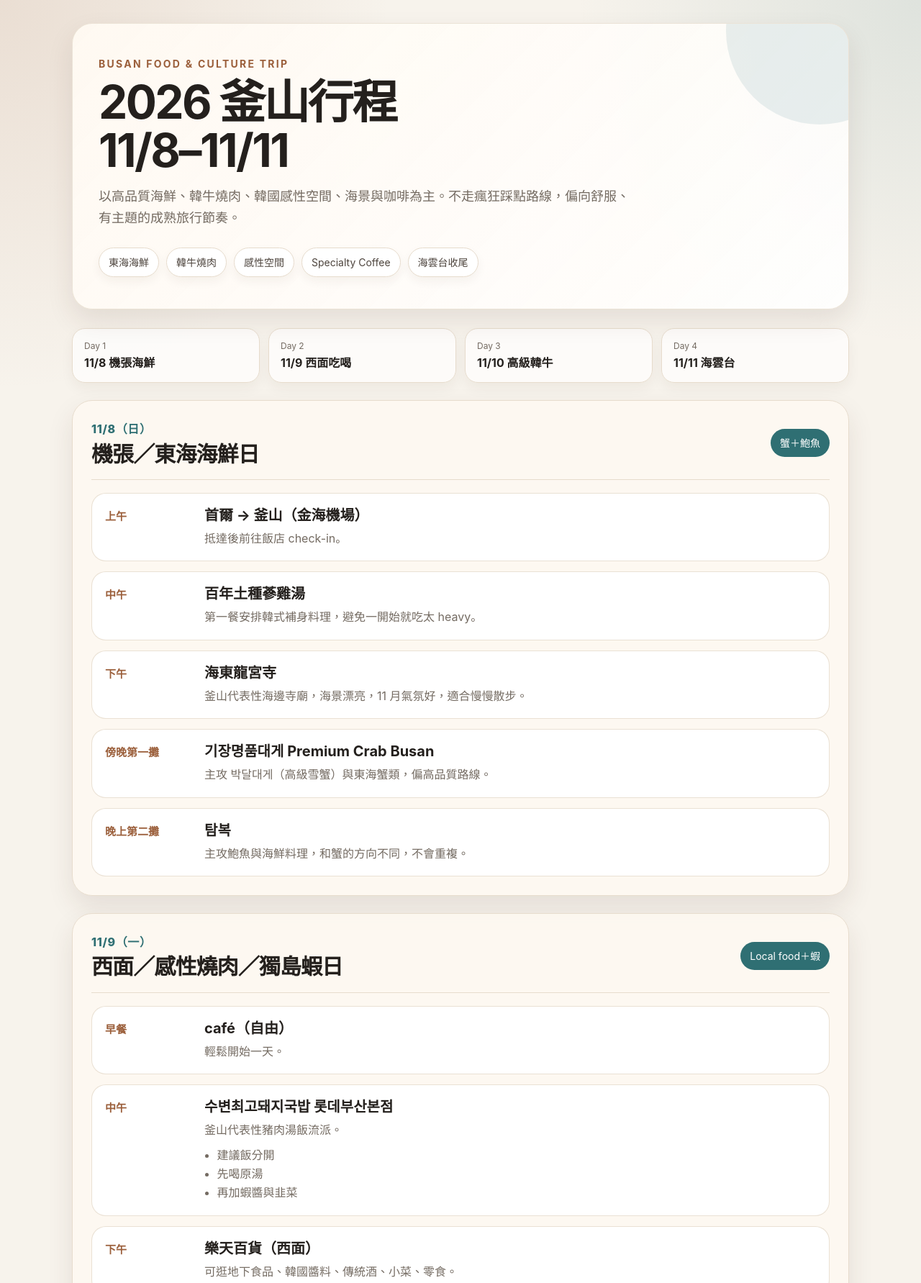
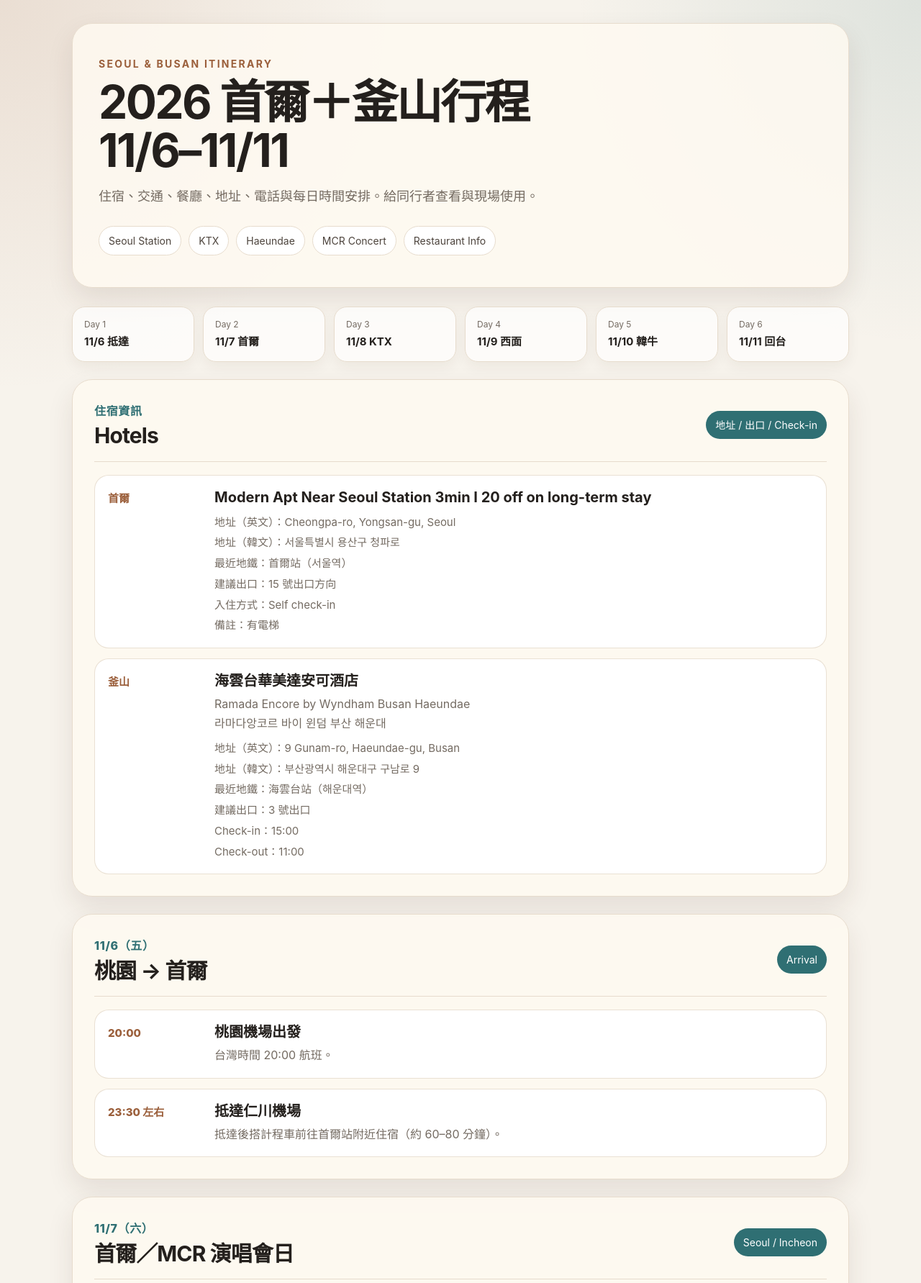
Before and after one commit to choyote/busan-trip_261106, a plain HTML site: page index.html in a window 1280 px wide. Shown: the top 1783 px of the page at 72% size. Drawn offline with Linux system fonts and the light colour scheme.

Commit message:
Add files via upload

```diff
--- a/index.html
+++ b/index.html
@@ -3,307 +3,143 @@
 <head>
 <meta charset="utf-8" />
 <meta name="viewport" content="width=device-width, initial-scale=1" />
-  <title>2026 釜山行程｜11/8–11/11</title>
+<title>2026 首爾＋釜山行程｜11/6–11/11</title>
 <style>
-    :root{
-      --bg:#f7f3ec;
-      --paper:#fffaf2;
-      --ink:#24201d;
-      --muted:#746b62;
-      --line:#e7dccd;
-      --accent:#9b5f3b;
-      --accent2:#2f6f73;
-      --card:#ffffff;
-      --shadow:0 16px 36px rgba(64,42,26,.10);
-    }
+:root{--bg:#f7f3ec;--ink:#24201d;--muted:#746b62;--line:#e7dccd;--accent:#9b5f3b;--accent2:#2f6f73;--card:#fff;--shadow:0 16px 36px rgba(64,42,26,.10)}
 *{box-sizing:border-box}
-    body{
-      margin:0;
-      font-family: -apple-system, BlinkMacSystemFont, "Segoe UI", "Noto Sans TC",
-        "PingFang TC", "Microsoft JhengHei", Arial, sans-serif;
-      color:var(--ink);
-      background:
-        radial-gradient(circle at top left, rgba(155,95,59,.14), transparent 34rem),
-        radial-gradient(circle at top right, rgba(47,111,115,.12), transparent 30rem),
-        var(--bg);
-      line-height:1.65;
-    }
+body{margin:0;font-family:-apple-system,BlinkMacSystemFont,"Segoe UI","Noto Sans TC","PingFang TC","Microsoft JhengHei",Arial,sans-serif;color:var(--ink);background:radial-gradient(circle at top left,rgba(155,95,59,.14),transparent 34rem),radial-gradient(circle at top right,rgba(47,111,115,.12),transparent 30rem),var(--bg);line-height:1.65}
 .wrap{max-width:1120px;margin:0 auto;padding:32px 20px 64px}
-    header{
-      padding:44px 36px;
-      border-radius:28px;
-      background:linear-gradient(135deg, rgba(255,250,242,.96), rgba(255,255,255,.88));
-      box-shadow:var(--shadow);
-      border:1px solid rgba(231,220,205,.8);
-      position:relative;
-      overflow:hidden;
-    }
-    header:after{
-      content:"";
-      position:absolute;
-      width:260px;height:260px;border-radius:50%;
-      background:rgba(47,111,115,.10);
-      right:-90px;top:-120px;
-    }
-    .eyebrow{
-      font-size:14px;
-      letter-spacing:.16em;
-      text-transform:uppercase;
-      color:var(--accent);
-      font-weight:700;
-      margin-bottom:8px;
-    }
-    h1{
-      font-size:clamp(34px, 6vw, 64px);
-      line-height:1.05;
-      margin:0 0 16px;
-      letter-spacing:-.04em;
-    }
-    .subtitle{
-      max-width:740px;
-      color:var(--muted);
-      font-size:18px;
-      margin:0;
-    }
+header,.day,.info{background:rgba(255,250,242,.82);border:1px solid var(--line);border-radius:28px;padding:30px;box-shadow:var(--shadow)}
+header{padding:44px 36px}
+.eyebrow{font-size:14px;letter-spacing:.16em;text-transform:uppercase;color:var(--accent);font-weight:700;margin-bottom:8px}
+h1{font-size:clamp(34px,6vw,64px);line-height:1.05;margin:0 0 16px;letter-spacing:-.04em}
+.subtitle{max-width:780px;color:var(--muted);font-size:18px;margin:0}
 .tags{display:flex;gap:10px;flex-wrap:wrap;margin-top:26px}
-    .tag{
-      background:#fff;
-      border:1px solid var(--line);
-      color:#4d443d;
-      padding:8px 13px;
-      border-radius:999px;
-      font-size:14px;
-      box-shadow:0 6px 14px rgba(64,42,26,.05);
-    }
-    nav{
-      margin:26px 0 24px;
-      display:grid;
-      grid-template-columns:repeat(4,1fr);
-      gap:12px;
-    }
-    nav a{
-      text-decoration:none;
-      color:var(--ink);
-      background:rgba(255,255,255,.72);
-      border:1px solid var(--line);
-      border-radius:18px;
-      padding:14px 16px;
-      box-shadow:0 8px 18px rgba(64,42,26,.05);
-      transition:.18s ease;
-    }
-    nav a:hover{transform:translateY(-2px);box-shadow:var(--shadow)}
-    nav small{display:block;color:var(--muted);font-size:12px}
-    nav strong{font-size:16px}
-    .grid{display:grid;grid-template-columns:1fr;gap:24px}
-    .day{
-      background:rgba(255,250,242,.78);
-      border:1px solid var(--line);
-      border-radius:28px;
-      padding:26px;
-      box-shadow:var(--shadow);
-    }
-    .day-head{
-      display:flex;
-      align-items:flex-start;
-      justify-content:space-between;
-      gap:18px;
-      margin-bottom:18px;
-      border-bottom:1px solid var(--line);
-      padding-bottom:18px;
-    }
-    .date{
-      color:var(--accent2);
-      font-weight:800;
-      letter-spacing:.04em;
-      margin-bottom:4px;
-    }
-    h2{
-      margin:0;
-      font-size:30px;
-      letter-spacing:-.03em;
-      line-height:1.15;
-    }
-    .theme{
-      align-self:center;
-      color:#fff;
-      background:var(--accent2);
-      border-radius:999px;
-      padding:8px 13px;
-      font-size:14px;
-      white-space:nowrap;
-    }
+.tag{background:#fff;border:1px solid var(--line);color:#4d443d;padding:8px 13px;border-radius:999px;font-size:14px}
+nav{margin:26px 0 24px;display:grid;grid-template-columns:repeat(6,1fr);gap:12px}
+nav a{text-decoration:none;color:var(--ink);background:rgba(255,255,255,.72);border:1px solid var(--line);border-radius:18px;padding:14px 16px;box-shadow:0 8px 18px rgba(64,42,26,.05)}
+nav small{display:block;color:var(--muted);font-size:12px} nav strong{font-size:15px}
+.grid{display:grid;gap:24px}
+.day-head,.info-head{display:flex;justify-content:space-between;gap:18px;margin-bottom:18px;border-bottom:1px solid var(--line);padding-bottom:18px}
+.date{color:var(--accent2);font-weight:800;letter-spacing:.04em;margin-bottom:4px}
+h2{margin:0;font-size:30px;letter-spacing:-.03em;line-height:1.15}
+.theme{align-self:center;color:#fff;background:var(--accent2);border-radius:999px;padding:8px 13px;font-size:14px;white-space:nowrap}
 .timeline{display:grid;gap:14px}
-    .item{
-      display:grid;
-      grid-template-columns:120px 1fr;
-      gap:18px;
-      background:var(--card);
-      border:1px solid rgba(231,220,205,.85);
-      border-radius:20px;
-      padding:18px;
-    }
-    .time{
-      color:var(--accent);
-      font-weight:800;
-      font-size:15px;
-      padding-top:2px;
-    }
-    .item h3{
-      margin:0 0 6px;
-      font-size:20px;
-      line-height:1.25;
-    }
+.item{display:grid;grid-template-columns:130px 1fr;gap:18px;background:var(--card);border:1px solid rgba(231,220,205,.85);border-radius:20px;padding:18px}
+.time{color:var(--accent);font-weight:800;font-size:15px;padding-top:2px}
+.item h3{margin:0 0 6px;font-size:20px;line-height:1.25}
 .item p{margin:0;color:var(--muted)}
 ul{margin:8px 0 0 1.1em;padding:0;color:var(--muted)}
-    .note{
-      margin-top:22px;
-      border-left:5px solid var(--accent);
-      background:rgba(155,95,59,.08);
-      border-radius:16px;
-      padding:16px 18px;
-      color:#5d4638;
-    }
-    .summary{
-      margin-top:26px;
-      display:grid;
-      grid-template-columns:repeat(4,1fr);
-      gap:14px;
-    }
-    .summary-card{
-      background:#fff;
-      border:1px solid var(--line);
-      border-radius:20px;
-      padding:18px;
-      box-shadow:0 8px 18px rgba(64,42,26,.05);
-    }
+.meta{margin-top:10px;display:grid;gap:4px;color:var(--muted);font-size:15px}
+.meta span{display:block}
+table{width:100%;border-collapse:separate;border-spacing:0;margin-top:10px;overflow:hidden;border-radius:16px;border:1px solid var(--line);background:#fff}
+th,td{padding:11px 13px;border-bottom:1px solid var(--line);text-align:left}
+th{background:#f2e7d8;color:#493a30} tr:last-child td{border-bottom:none}
+.summary{margin-top:26px;display:grid;grid-template-columns:repeat(3,1fr);gap:14px}
+.summary-card{background:#fff;border:1px solid var(--line);border-radius:20px;padding:18px;box-shadow:0 8px 18px rgba(64,42,26,.05)}
 .summary-card strong{display:block;margin-bottom:4px;color:var(--accent2)}
-    .print{
-      margin-top:28px;
-      text-align:center;
-      color:var(--muted);
-      font-size:14px;
-    }
-    @media(max-width:820px){
-      nav,.summary{grid-template-columns:1fr 1fr}
-      .day-head{display:block}
-      .theme{display:inline-block;margin-top:12px}
-      .item{grid-template-columns:1fr}
-      .time{font-size:14px}
-    }
-    @media(max-width:520px){
-      .wrap{padding:18px 12px 42px}
-      header,.day{border-radius:22px;padding:24px 18px}
-      nav,.summary{grid-template-columns:1fr}
-      h2{font-size:25px}
-    }
-    @media print{
-      body{background:#fff}
-      .wrap{max-width:none;padding:0}
-      header,.day,.summary-card,.item{box-shadow:none;break-inside:avoid}
-      nav{display:none}
-    }
+.print{margin-top:28px;text-align:center;color:var(--muted);font-size:14px}
+@media(max-width:920px){nav,.summary{grid-template-columns:1fr 1fr}.day-head,.info-head{display:block}.theme{display:inline-block;margin-top:12px}.item{grid-template-columns:1fr}}
+@media(max-width:520px){.wrap{padding:18px 12px 42px}header,.day,.info{border-radius:22px;padding:24px 18px}nav,.summary{grid-template-columns:1fr}h2{font-size:25px}th,td{font-size:14px}}
+@media print{body{background:#fff}.wrap{max-width:none;padding:0}header,.day,.info,.summary-card,.item{box-shadow:none;break-inside:avoid}nav{display:none}}
 </style>
 </head>
 <body>
 <div class="wrap">
 <header>
-      <div class="eyebrow">Busan Food & Culture Trip</div>
-      <h1>2026 釜山行程<br>11/8–11/11</h1>
-      <p class="subtitle">以高品質海鮮、韓牛燒肉、韓國感性空間、海景與咖啡為主。不走瘋狂踩點路線，偏向舒服、有主題的成熟旅行節奏。</p>
-      <div class="tags">
-        <span class="tag">東海海鮮</span>
-        <span class="tag">韓牛燒肉</span>
-        <span class="tag">感性空間</span>
-        <span class="tag">Specialty Coffee</span>
-        <span class="tag">海雲台收尾</span>
-      </div>
+<div class="eyebrow">Seoul & Busan Itinerary</div>
+<h1>2026 首爾＋釜山行程<br>11/6–11/11</h1>
+<p class="subtitle">住宿、交通、餐廳、地址、電話與每日時間安排。給同行者查看與現場使用。</p>
+<div class="tags"><span class="tag">Seoul Station</span><span class="tag">KTX</span><span class="tag">Haeundae</span><span class="tag">MCR Concert</span><span class="tag">Restaurant Info</span></div>
 </header>
 
 <nav>
-      <a href="#d1108"><small>Day 1</small><strong>11/8 機張海鮮</strong></a>
-      <a href="#d1109"><small>Day 2</small><strong>11/9 西面吃喝</strong></a>
-      <a href="#d1110"><small>Day 3</small><strong>11/10 高級韓牛</strong></a>
-      <a href="#d1111"><small>Day 4</small><strong>11/11 海雲台</strong></a>
+<a href="#d1106"><small>Day 1</small><strong>11/6 抵達</strong></a>
+<a href="#d1107"><small>Day 2</small><strong>11/7 首爾</strong></a>
+<a href="#d1108"><small>Day 3</small><strong>11/8 KTX</strong></a>
+<a href="#d1109"><small>Day 4</small><strong>11/9 西面</strong></a>
+<a href="#d1110"><small>Day 5</small><strong>11/10 韓牛</strong></a>
+<a href="#d1111"><small>Day 6</small><strong>11/11 回台</strong></a>
 </nav>
 
 <section class="grid">
+<article class="info" id="hotel">
+<div class="info-head"><div><div class="date">住宿資訊</div><h2>Hotels</h2></div><div class="theme">地址 / 出口 / Check-in</div></div>
+<div class="timeline">
+<div class="item"><div class="time">首爾</div><div><h3>Modern Apt Near Seoul Station 3min I 20 off on long-term stay</h3><div class="meta"><span>地址（英文）：Cheongpa-ro, Yongsan-gu, Seoul</span><span>地址（韓文）：서울특별시 용산구 청파로</span><span>最近地鐵：首爾站（서울역）</span><span>建議出口：15 號出口方向</span><span>入住方式：Self check-in</span><span>備註：有電梯</span></div></div></div>
+<div class="item"><div class="time">釜山</div><div><h3>海雲台華美達安可酒店</h3><p>Ramada Encore by Wyndham Busan Haeundae<br>라마다앙코르 바이 윈덤 부산 해운대</p><div class="meta"><span>地址（英文）：9 Gunam-ro, Haeundae-gu, Busan</span><span>地址（韓文）：부산광역시 해운대구 구남로 9</span><span>最近地鐵：海雲台站（해운대역）</span><span>建議出口：3 號出口</span><span>Check-in：15:00</span><span>Check-out：11:00</span></div></div></div>
+</div>
+</article>
+
+<article class="day" id="d1106">
+<div class="day-head"><div><div class="date">11/6（五）</div><h2>桃園 → 首爾</h2></div><div class="theme">Arrival</div></div>
+<div class="timeline">
+<div class="item"><div class="time">20:00</div><div><h3>桃園機場出發</h3><p>台灣時間 20:00 航班。</p></div></div>
+<div class="item"><div class="time">23:30 左右</div><div><h3>抵達仁川機場</h3><p>抵達後搭計程車前往首爾站附近住宿（約 60–80 分鐘）。</p></div></div>
+</div>
+</article>
+
+<article class="day" id="d1107">
+<div class="day-head"><div><div class="date">11/7（六）</div><h2>首爾／MCR 演唱會日</h2></div><div class="theme">Seoul / Incheon</div></div>
+<div class="timeline">
+<div class="item"><div class="time">上午</div><div><h3>景福宮（경복궁 / Gyeongbokgung）</h3><p>住宿 → 景福宮（約 20–30 分鐘）</p><div class="meta"><span>地址（英文）：161 Sajik-ro, Jongno-gu, Seoul</span><span>地址（韓文）：서울특별시 종로구 사직로 161</span><span>最近地鐵：景福宮站（경복궁역）</span><span>建議出口：5 號出口</span><span>開放時間：09:00–18:00（11 月）</span></div></div></div>
+<div class="item"><div class="time">晚上</div><div><h3>MCR（My Chemical Romance）仁川演唱會</h3><p>首爾站 → 演唱會會場（地鐵約 70–90 分鐘）</p><div class="meta"><span>地點：Paradise City Culture Park</span><span>地址（英文）：186 Yeongjonghaeannam-ro 321beon-gil, Jung-gu, Incheon</span><span>地址（韓文）：인천광역시 중구 영종해안남로321번길 186</span><span>建議入場：18:00 左右</span><span>開演時間：19:00</span></div><p style="margin-top:10px">演唱會結束後搭地鐵返回首爾站附近住宿（約 70–90 分鐘）。</p></div></div>
+</div>
+</article>
+
 <article class="day" id="d1108">
-        <div class="day-head">
-          <div>
-            <div class="date">11/8（日）</div>
-            <h2>機張／東海海鮮日</h2>
-          </div>
-          <div class="theme">蟹＋鮑魚</div>
-        </div>
+<div class="day-head"><div><div class="date">11/8（日）</div><h2>KTX 南下／機張海鮮日</h2></div><div class="theme">Gijang</div></div>
 <div class="timeline">
-          <div class="item"><div class="time">上午</div><div><h3>首爾 → 釜山（金海機場）</h3><p>抵達後前往飯店 check-in。</p></div></div>
-          <div class="item"><div class="time">中午</div><div><h3>百年土種蔘雞湯</h3><p>第一餐安排韓式補身料理，避免一開始就吃太 heavy。</p></div></div>
-          <div class="item"><div class="time">下午</div><div><h3>海東龍宮寺</h3><p>釜山代表性海邊寺廟，海景漂亮，11 月氣氛好，適合慢慢散步。</p></div></div>
-          <div class="item"><div class="time">傍晚第一攤</div><div><h3>기장명품대게 Premium Crab Busan</h3><p>主攻 박달대게（高級雪蟹）與東海蟹類，偏高品質路線。</p></div></div>
-          <div class="item"><div class="time">晚上第二攤</div><div><h3>탐복</h3><p>主攻鮑魚與海鮮料理，和蟹的方向不同，不會重複。</p></div></div>
+<div class="item"><div class="time">上午</div><div><h3>首爾站搭 KTX → 釜山站</h3><table><thead><tr><th>首爾站出發</th><th>釜山站到達</th><th>備註</th></tr></thead><tbody><tr><td>05:12</td><td>07:49</td><td>候補</td></tr><tr><td>05:27</td><td>08:00</td><td>候補</td></tr><tr><td>06:01</td><td>08:38</td><td>候補</td></tr><tr><td>06:16</td><td>08:59</td><td>目前預估</td></tr><tr><td>06:31</td><td>09:14</td><td>候補</td></tr></tbody></table><p style="margin-top:10px">目前先以 06:16 → 08:59 推估，時刻表保留作為調整參考。</p></div></div>
+<div class="item"><div class="time">09:00–10:20</div><div><h3>釜山站 → 海雲台飯店</h3><p>釜山站搭計程車前往海雲台華美達安可酒店，寄放行李。</p><div class="meta"><span>釜山站 → 海雲台飯店：約 35–50 分鐘</span><span>飯店放行李：約 30 分鐘</span></div></div></div>
+<div class="item"><div class="time">10:20–10:50</div><div><h3>海雲台飯店 → 海東龍宮寺</h3><p>不回海雲台，之後一路往東釜山／機張方向移動。</p></div></div>
+<div class="item"><div class="time">10:50–12:00</div><div><h3>海東龍宮寺（해동용궁사）</h3><p>釜山代表性海邊寺廟，預估停留約 1–1.5 小時。</p></div></div>
+<div class="item"><div class="time">12:10 左右</div><div><h3>百年土種蔘雞湯（백년토종삼계탕 부산점）</h3><div class="meta"><span>韓文地址：부산광역시 기장군 기장읍 동부산관광9로 15 1층 109호</span><span>電話：051-723-5535</span><span>營業時間：10:30–20:00</span></div></div></div>
+<div class="item"><div class="time">傍晚第一攤</div><div><h3>기장명품대게 Premium Crab Busan（기장명품대게）</h3><p>主攻 박달대게（高級雪蟹）與東海蟹類。</p><div class="meta"><span>韓文地址：부산광역시 기장군 기장읍 기장해안로 266</span><span>電話：051-722-2000</span></div></div></div>
+<div class="item"><div class="time">晚上第二攤</div><div><h3>탐복（탐복）</h3><p>主攻鮑魚與海鮮料理。</p><div class="meta"><span>韓文地址：부산광역시 해운대구 달맞이길62번길 28</span><span>電話：051-742-0092</span></div></div></div>
 </div>
 </article>
 
 <article class="day" id="d1109">
-        <div class="day-head">
-          <div>
-            <div class="date">11/9（一）</div>
-            <h2>西面／感性燒肉／獨島蝦日</h2>
-          </div>
-          <div class="theme">Local food＋蝦</div>
-        </div>
+<div class="day-head"><div><div class="date">11/9（一）</div><h2>西面／感性燒肉／獨島蝦日</h2></div><div class="theme">Seomyeon</div></div>
 <div class="timeline">
-          <div class="item"><div class="time">早餐</div><div><h3>café（自由）</h3><p>輕鬆開始一天。</p></div></div>
-          <div class="item"><div class="time">中午</div><div><h3>수변최고돼지국밥 롯데부산본점</h3><p>釜山代表性豬肉湯飯流派。</p><ul><li>建議飯分開</li><li>先喝原湯</li><li>再加蝦醬與韭菜</li></ul></div></div>
-          <div class="item"><div class="time">下午</div><div><h3>樂天百貨（西面）</h3><p>可逛地下食品、韓國醬料、傳統酒、小菜、零食。</p></div></div>
-          <div class="item"><div class="time">晚餐 1</div><div><h3>올드맨션（Old Mansion）</h3><p>感性系韓式燒肉店。空間感好、店內乾淨、偏成熟大人感，不像傳統油煙燒肉店。</p></div></div>
-          <div class="item"><div class="time">晚餐 2</div><div><h3>울릉도 꽃새우</h3><p>主攻 독도새우（獨島蝦）與 꽃새우，偏東海高級海鮮路線。晚上氣氛較完整，適合配酒慢慢吃。</p></div></div>
+<div class="item"><div class="time">早餐</div><div><h3>café（自由）</h3></div></div>
+<div class="item"><div class="time">中午</div><div><h3>水邊最高豬肉湯飯 西面店（수변최고돼지국밥 서면점）</h3><p>建議飯分開、先喝原湯，再加蝦醬與韭菜。</p><div class="meta"><span>韓文地址：부산광역시 부산진구 중앙대로691번가길 24-13</span><span>電話：051-808-9889</span></div></div></div>
+<div class="item"><div class="time">下午</div><div><h3>樂天百貨（西面）（롯데백화점 부산본점）</h3><ul><li>地下 1 樓：食品／伴手禮</li><li>9 樓：樂天超市（Lotte Mart）</li></ul></div></div>
+<div class="item"><div class="time">晚餐 1</div><div><h3>올드맨션（Old Mansion / 올드맨션）</h3><div class="meta"><span>韓文地址：부산광역시 해운대구 우동1로20번가길 28</span><span>電話：051-731-1237</span></div></div></div>
+<div class="item"><div class="time">晚餐 2</div><div><h3>울릉도 꽃새우（울릉도 꽃새우）</h3><p>主攻 독도새우（獨島蝦）與 꽃새우。</p><div class="meta"><span>韓文地址：부산광역시 부산진구 중앙대로691번가길 24-3</span><span>電話：051-808-8385</span></div></div></div>
 </div>
 </article>
 
 <article class="day" id="d1110">
-        <div class="day-head">
-          <div>
-            <div class="date">11/10（二）</div>
-            <h2>高級韓牛日</h2>
-          </div>
-          <div class="theme">韓式感性＋韓牛</div>
-        </div>
+<div class="day-head"><div><div class="date">11/10（二）</div><h2>高級韓牛日</h2></div><div class="theme">Centum</div></div>
 <div class="timeline">
-          <div class="item"><div class="time">上午</div><div><h3>古蹟／自由安排（未定）</h3><p>候補方向：東萊古蹟、韓式老城區、韓屋建築。目前保留彈性。</p></div></div>
-          <div class="item"><div class="time">下午</div><div><h3>Ha:nok café</h3><p>韓式感性 café。特色是韓屋元素、木造空間、安靜舒服、偏成熟韓式美學。</p></div></div>
-          <div class="item"><div class="time">晚上</div><div><h3>Woominam（Centum）</h3><p>本趟主力高級韓牛。韓牛品質強、有稀少部位、空間成熟乾淨，不走觀光燒肉路線。</p></div></div>
+<div class="item"><div class="time">上午</div><div><h3>金井山城（금정산성 / Geumjeongsanseong Fortress）</h3><p>釜山代表性山城與城牆散步路線。</p><div class="meta"><span>韓文地址：부산광역시 금정구 금성동</span><span>建議區域：南門（남문）附近</span><span>海雲台 → 金井山城：約 50–70 分鐘</span></div></div></div>
+<div class="item"><div class="time">下午</div><div><h3>Ha:nok café（하녹 카페）</h3><div class="meta"><span>韓文地址：부산광역시 해운대구 달맞이길117번가길 175</span><span>電話：051-747-5507</span></div></div></div>
+<div class="item"><div class="time">晚上</div><div><h3>Woominam（Centum / 우미남 센텀）</h3><div class="meta"><span>韓文地址：부산광역시 해운대구 센텀남대로 35</span><span>電話：051-745-5656</span></div></div></div>
 </div>
 </article>
 
 <article class="day" id="d1111">
-        <div class="day-head">
-          <div>
-            <div class="date">11/11（三）</div>
-            <h2>海雲台收尾日</h2>
-          </div>
-          <div class="theme">咖啡＋Fine Dining</div>
-        </div>
+<div class="day-head"><div><div class="date">11/11（三）</div><h2>海雲台收尾日</h2></div><div class="theme">Return Flight</div></div>
 <div class="timeline">
-          <div class="item"><div class="time">早餐</div><div><h3>자연도소금빵（自然島鹽可頌）</h3><p>釜山人氣鹽麵包。外酥內濕潤、奶油感強、鹽味平衡很好。</p></div></div>
-          <div class="item"><div class="time">上午咖啡</div><div><h3>MOMOS Coffee（海雲台）</h3><p>韓國知名 specialty coffee，不是單純網美 café，很適合當旅行收尾。</p></div></div>
-          <div class="item"><div class="time">中午</div><div><h3>Le DORER</h3><p>海雲台 fine dining 收尾。安排午餐版，不會太趕，吃完還有時間整理行李，白天氣氛更舒服。</p></div></div>
-          <div class="item"><div class="time">下午</div><div><h3>海雲台散步</h3><p>自由放鬆：海邊、café、小店、放空。</p></div></div>
-          <div class="item"><div class="time">傍晚</div><div><h3>前往機場</h3><p>回飯店拿行李，前往機場，虎航回台。</p></div></div>
+<div class="item"><div class="time">早餐</div><div><h3>자연도소금빵（自然島鹽可頌 / 자연도소금빵）</h3><div class="meta"><span>韓文地址：부산광역시 해운대구 구남로 17</span><span>電話：051-747-2245</span></div></div></div>
+<div class="item"><div class="time">上午咖啡</div><div><h3>MOMOS Coffee（海雲台 / 모모스커피 해운대）</h3><div class="meta"><span>韓文地址：부산광역시 해운대구 달맞이길 239-16</span><span>電話：051-731-7779</span></div></div></div>
+<div class="item"><div class="time">中午</div><div><h3>Le DORER（르도레）</h3><p>海雲台 fine dining 午餐。</p><div class="meta"><span>韓文地址：부산광역시 해운대구 달맞이길 30</span><span>電話：051-742-3001</span></div></div></div>
+<div class="item"><div class="time">下午</div><div><h3>海雲台散步</h3><p>自由放鬆：海邊、café、小店。</p></div></div>
+<div class="item"><div class="time">傍晚</div><div><h3>前往機場</h3><p>回飯店拿行李，前往機場。虎航回台（20:50 航班）。</p></div></div>
 </div>
 </article>
 </section>
 
 <section class="summary">
-      <div class="summary-card"><strong>11/8</strong>東海海鮮（蟹＋鮑魚）</div>
-      <div class="summary-card"><strong>11/9</strong>釜山 local food＋感性燒肉＋獨島蝦</div>
-      <div class="summary-card"><strong>11/10</strong>高級韓牛＋韓式感性空間</div>
-      <div class="summary-card"><strong>11/11</strong>海雲台 café＋fine dining 收尾</div>
+<div class="summary-card"><strong>11/6</strong>桃園 → 仁川 → 首爾站住宿</div>
+<div class="summary-card"><strong>11/7</strong>景福宮＋MCR 仁川演唱會</div>
+<div class="summary-card"><strong>11/8</strong>KTX 南下＋機張海鮮</div>
+<div class="summary-card"><strong>11/9</strong>西面＋豬肉湯飯＋燒肉＋獨島蝦</div>
+<div class="summary-card"><strong>11/10</strong>Ha:nok＋Woominam</div>
+<div class="summary-card"><strong>11/11</strong>海雲台＋Le DORER＋回台</div>
 </section>
-
-    <div class="note">
-      這次不是瘋狂觀光踩點旅行，而是以高品質吃喝、韓國空間感、海鮮文化、韓牛文化、specialty coffee、海景與放鬆為主的成熟大人系釜山旅行。
-    </div>
 
 <p class="print">可直接分享此 HTML；手機與桌機皆可閱讀，也可列印成 PDF。</p>
 </div>
```
Lines whose indentation alone changed are shown as unchanged.
